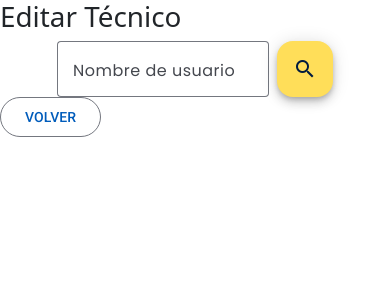
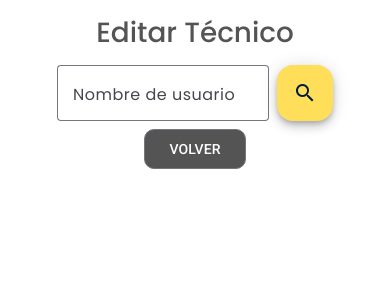
Before and after one commit to D240021/Reporteria-ICE, an Angular app in the folder frontend/reporteria-ice/: page /editar-tecnico in a window 390 px wide. Shown: the top 300 px of the page. Built offline with nearby package versions, Linux system fonts and the light colour scheme.

Commit message:
Estilos y Responsividad: vistas editar-linea y editar tecnico

```diff
--- a/frontend/reporteria-ice/src/app/Vista/paginas/editarLineaTransmision/editar-linea-transmision/editar-linea-transmision.component.css
+++ b/frontend/reporteria-ice/src/app/Vista/paginas/editarLineaTransmision/editar-linea-transmision/editar-linea-transmision.component.css
@@ -0,0 +1,95 @@
+div {
+  display: flex;
+  flex-direction: column;
+  justify-content: start;
+  align-items: center;
+  margin-top: 1rem;
+  gap: .5rem 0;
+  font-family: var(--fuente-poppins);
+}
+
+
+h1 {
+  color: var(--color-principal);
+}
+
+form {
+  margin-top: 1rem;
+  width: 70%;
+  display: flex;
+  flex-direction: column;
+  justify-content: center;
+  gap: 1rem 0;
+}
+
+  form section {
+    display: flex;
+    flex-direction: row;
+    gap: 0 1rem;
+  }
+
+    form section label {
+      width: 40%;
+      color: var(--color-secundario);
+      padding: 0.5rem
+    }
+
+    form section input,
+    form section select {
+      width: 60%;
+    }
+
+    form section input,
+    form section select {
+      background-color: var(--color-sextario-fondo);
+      border: none;
+    }
+
+.contenedor-botones {
+  display: flex;
+  flex-direction: row;
+  justify-content: space-between;
+  margin: 1.5rem 0
+}
+
+div button {
+  background-color: var(--color-principal);
+  color: var(--color-secundario-fondo);
+  border-radius: 10px;
+}
+
+.contenedor-botones section button {
+  border: none;
+  background-color: var(--color-terciario-fondo);
+  color: var(--color-secundario-fondo);
+  border-radius: 10px;
+}
+
+
+/* Media query para pantallas con ancho de 410px o menor */
+@media (max-width: 410px) {
+  form section {
+    flex-direction: column;
+  }
+
+    form section label {
+      width: 100%;
+    }
+
+    form section input,
+    form section select {
+      width: 100%;
+    }
+
+  .contenedor-botones {
+    justify-content: center;
+    align-items: center
+  }
+
+    .contenedor-botones section {
+      display: flex;
+      flex-direction: row;
+      justify-content: center;
+      align-items: center
+    }
+}
--- a/frontend/reporteria-ice/src/app/Vista/paginas/editarTecnico/editar-tecnico/editar-tecnico.component.css
+++ b/frontend/reporteria-ice/src/app/Vista/paginas/editarTecnico/editar-tecnico/editar-tecnico.component.css
@@ -0,0 +1,95 @@
+div {
+  display: flex;
+  flex-direction: column;
+  justify-content: start;
+  align-items: center;
+  margin-top: 1rem;
+  gap: .5rem 0;
+  font-family: var(--fuente-poppins);
+}
+
+
+h1 {
+  color: var(--color-principal);
+}
+
+form {
+  margin-top: 1rem;
+  width: 70%;
+  display: flex;
+  flex-direction: column;
+  justify-content: center;
+  gap: 1rem 0;
+}
+
+  form section {
+    display: flex;
+    flex-direction: row;
+    gap: 0 1rem;
+  }
+
+    form section label {
+      width: 40%;
+      color: var(--color-secundario);
+      padding: 0.5rem
+    }
+
+    form section input,
+    form section select {
+      width: 60%;
+    }
+
+    form section input,
+    form section select {
+      background-color: var(--color-sextario-fondo);
+      border: none;
+    }
+
+.contenedor-botones {
+  display: flex;
+  flex-direction: row;
+  justify-content: space-between;
+  margin: 1.5rem 0
+}
+
+div button {
+  background-color: var(--color-principal);
+  color: var(--color-secundario-fondo);
+  border-radius: 10px;
+}
+
+.contenedor-botones section button {
+  border: none;
+  background-color: var(--color-terciario-fondo);
+  color: var(--color-secundario-fondo);
+  border-radius: 10px;
+}
+
+
+/* Media query para pantallas con ancho de 410px o menor */
+@media (max-width: 410px) {
+  form section {
+    flex-direction: column;
+  }
+
+    form section label {
+      width: 100%;
+    }
+
+    form section input,
+    form section select {
+      width: 100%;
+    }
+
+  .contenedor-botones {
+    justify-content: center;
+    align-items: center
+  }
+
+    .contenedor-botones section {
+      display: flex;
+      flex-direction: row;
+      justify-content: center;
+      align-items: center
+    }
+}
--- a/frontend/reporteria-ice/src/app/Vista/paginas/editarTecnico/editar-tecnico/editar-tecnico.component.html
+++ b/frontend/reporteria-ice/src/app/Vista/paginas/editarTecnico/editar-tecnico/editar-tecnico.component.html
@@ -8,22 +8,20 @@
     @if (formularioVisible) {
     <form>
 
-        <section class="row mb-3 align-items-center">
-            <label class="col-md-4">NOMBRE DE USUARIO</label>
-            <div class="col-md-8">
-                <input type="text" placeholder="Inserte un nombre de usuario único">
-            </div>
+        <section>
+            <label>NOMBRE DE USUARIO</label>
+
+            <input type="text" placeholder="Inserte un nombre de usuario único">
         </section>
 
-        <section class="row mb-3 align-items-center">
-            <label class="col-md-4">CONTRASEÑA</label>
-            <div class="col-md-8">
-                <input type="text" placeholder="Inserte una contraseña">
-            </div>
+        <section>
+            <label>CONTRASEÑA</label>
+
+            <input type="text" placeholder="Inserte una contraseña">
         </section>
 
-        <section class="row mb-3 align-items-center">
-            <label class="col-md-4">UNIDAD REGIONAL ASIGNADA</label>
+        <section>
+            <label>UNIDAD REGIONAL ASIGNADA</label>
             <select >
                 <option value="TPM">Desamparados</option>
                 <option value="TLT">Orosi</option>
```
